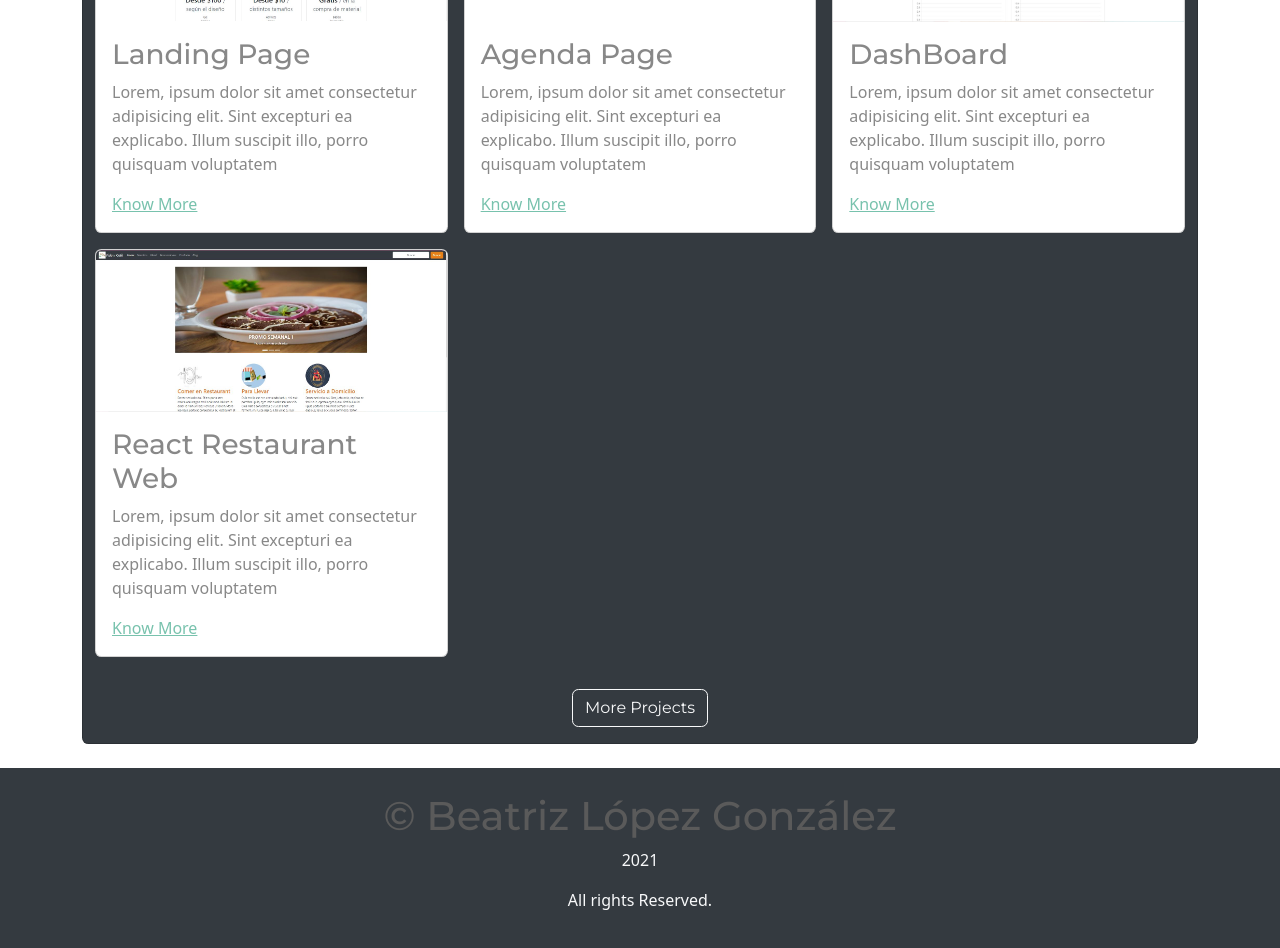
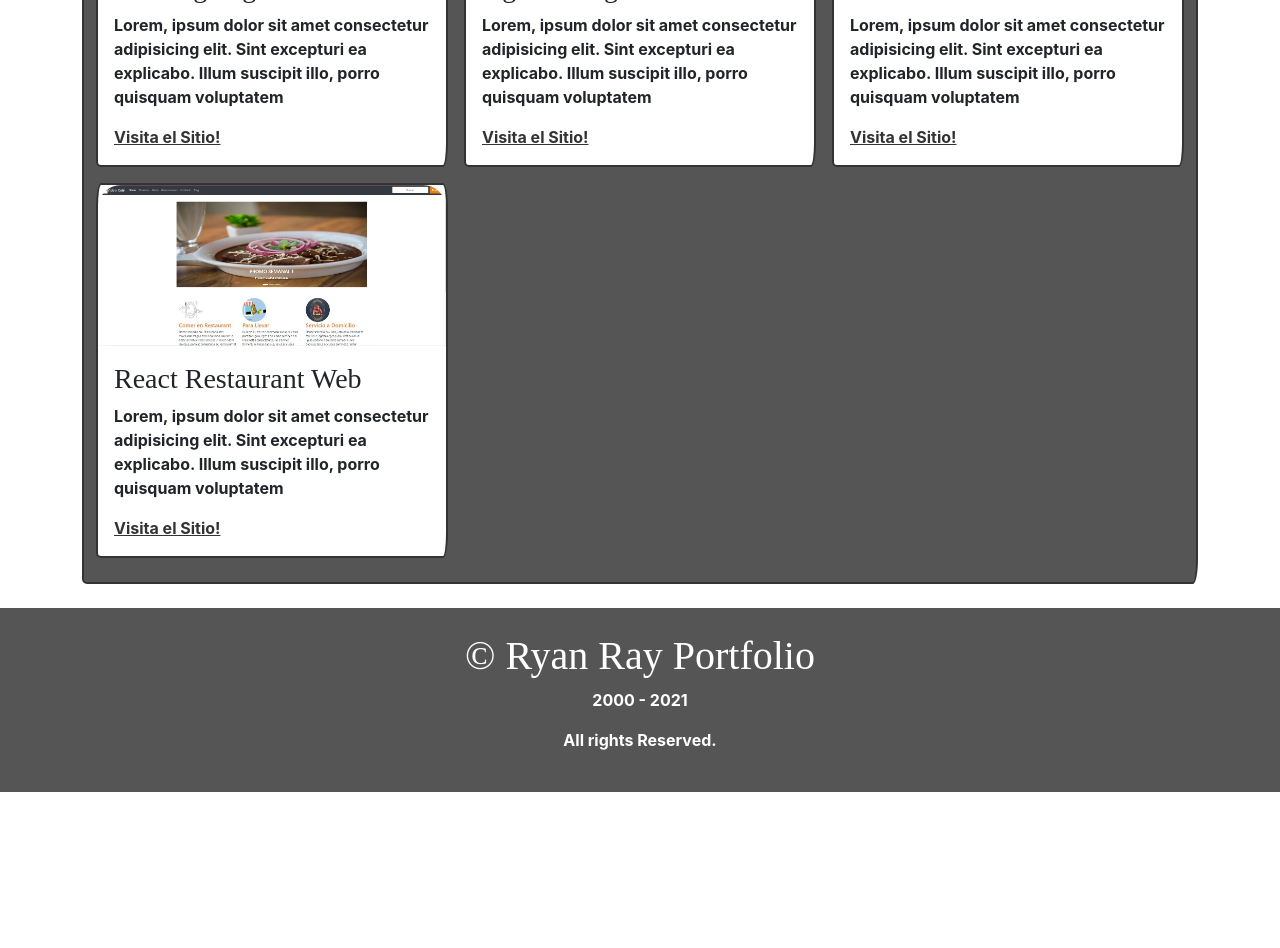
Before and after one commit to BetLopGlz/portafolio, a Next.js app: page / in a window 1280 px wide. Shown: the part 1480-2428 px from the top of the page. After the commit the page ends 2272 px from the top, so only its background shows below. Built offline with nearby package versions, Linux system fonts and the light colour scheme; a small style sheet from the web is missing; a web font is replaced by a local one.

Commit message:
adding github and links to portfolio sites

```diff
--- a/components/Layout.js
+++ b/components/Layout.js
@@ -1,16 +1,20 @@
-import { useEffect } from 'react';
-import { useRouter } from 'next/router';
-import Navbar from './NavBar';
+import { useEffect } from "react";
+import { useRouter } from "next/router";
+import Navbar from "./Navbar";
+import PropTypes from "prop-types";
 import NProgress from "nprogress";
 import nProgress from "nprogress";
+import classNames from "classnames";
 
-const Layout = ({ children }) => {
-  const router = useRouter()
+const Layout = ({ children, title, footer = true, dark = false }) => {
+  const router = useRouter();
+
   useEffect(() => {
-    const handleRouteChange = url => {
-      console.log(url)
-      NProgress.start()
-    }
+    const handleRouteChange = (url) => {
+      console.log(url);
+      NProgress.start();
+    };
+
     router.events.on("routeChangeStart", handleRouteChange);
 
     router.events.on("routeChangeComplete", () => NProgress.done());
@@ -18,22 +22,42 @@ const Layout = ({ children }) => {
     router.events.on("routeChangeError", () => nProgress.done());
 
     return () => {
-      router.events.off('routeChangeStart', handleRouteChange)
-    }
-  }, [])
+      router.events.off("routeChangeStart", handleRouteChange);
+    };
+  }, []);
+
   return (
-    <>
+    <div className={classNames({ "bg-dark": dark, "bg-light": !dark })}>
       <Navbar />
-      <main className='container py-4'>{children}</main>
+      <main className="container py-4">
+        {/* Title */}
+        {title && (
+          <h1 className={classNames("text-center", { "text-light": dark })}>
+            {title}
+          </h1>
+        )}
 
-      <footer className='bg-dark text-light text-center'>
-        <div className='container p-4'>
-          <h1>&copy; Beatriz López González</h1>
-          <p>{new Date().getFullYear()}</p>
-          <p>All rights Reserved.</p>
-        </div>
-      </footer>
-    </>
-  )
-}
-export default Layout
+        {/* Content */}
+        {children}
+      </main>
+
+      {footer && (
+        <footer className="bg-dark text-light text-center">
+          <div className="container p-4">
+            <h1>&copy; Ryan Ray Portfolio</h1>
+            <p>2000 - {new Date().getFullYear()}</p>
+            <p>All rights Reserved.</p>
+          </div>
+        </footer>
+      )}
+    </div>
+  );
+};
+
+Layout.proptypes = {
+  children: PropTypes.node,
+  title: PropTypes.string,
+  footer: PropTypes.bool,
+};
+
+export default Layout;
--- a/package.json
+++ b/package.json
@@ -13,6 +13,7 @@
     "bootswatch": "^5.1.3",
     "next": "^12.0.4",
     "nprogress": "^0.2.0",
+    "prop-types": "^15.7.2",
     "react": "^17.0.2",
     "react-dom": "^17.0.2"
   }
--- a/pages/_app.js
+++ b/pages/_app.js
@@ -1,4 +1,4 @@
-import 'bootswatch/dist/minty/bootstrap.min.css';
+import 'bootswatch/dist/sketchy/bootstrap.min.css';
 import  '../global.css';
 
 function MyApp({ Component, pageProps }) {
--- a/pages/index.js
+++ b/pages/index.js
@@ -10,7 +10,7 @@ const Index = ()=>(
         <div className="card card-body bg-secondary text-light animate__animated animate__fadeIn">
           <div className="row">
             <div className="col-md-4">
-              <img src="/Beatriz.jpg" alt="" width="300" height="300" className="img-fluid" />
+              <img src="/Beatriz.jpg" alt="" width="200" height="200" className="img-fluid" />
             </div>
             <div className="col-md-8">
               <h1>Beatriz López González</h1>
@@ -93,7 +93,7 @@ const Index = ()=>(
               <div className="col-md-12 my-2">
                 <h1 className="text-center text-light">Portafolio</h1>
               </div>
-              {projects.map(({ name, description, image }, index) => (
+              {projects.map(({ name, description, image,url }, index) => (
                 <div className="col-md-4 p-2" key={index}>
                   <div className="card h-100">
                     <div className="overflow">
@@ -106,19 +106,13 @@ const Index = ()=>(
                     <div className="card-body">
                       <h3>{name}</h3>
                       <p>{description}</p>
-                      <a href="#!">Know More</a>
+                      <a href={url}>Visita el Sitio!</a>
                     </div>
                   </div>
                 </div>
               ))}
 
-              <div className="col-md-12 mt-4">
-                <div className="text-center">
-                  <Link href="/portfolio">
-                    <a className="btn btn-outline-light">More Projects</a>
-                  </Link>
-                </div>
-              </div>
+
             </div>
           </div>
         </div>
--- a/profile.js
+++ b/profile.js
@@ -74,24 +74,29 @@ export const skills = [
       description:
         "Lorem, ipsum dolor sit amet consectetur adipisicing elit. Sint excepturi ea explicabo. Illum suscipit illo, porro quisquam voluptatem",
       image: "portfolio1.jpg",
+      url:"https://betlopglz.github.io/"
     },
     {
       name: "Agenda Page",
       description:
         "Lorem, ipsum dolor sit amet consectetur adipisicing elit. Sint excepturi ea explicabo. Illum suscipit illo, porro quisquam voluptatem",
       image: "portfolio2.jpg",
+      url:"https://betlopglz.github.io/agenda/"
     },
     {
       name: "DashBoard",
       description:
         "Lorem, ipsum dolor sit amet consectetur adipisicing elit. Sint excepturi ea explicabo. Illum suscipit illo, porro quisquam voluptatem",
       image: "portfolio3.jpg",
+      url:"https://irvingc48.github.io/dashboard/",
     },
     {
       name: "React Restaurant Web",
       description:
         "Lorem, ipsum dolor sit amet consectetur adipisicing elit. Sint excepturi ea explicabo. Illum suscipit illo, porro quisquam voluptatem",
       image: "portfolio4.jpg",
+      url:"https://pensive-fermi-555d0d.netlify.app/",
+
     },
 
   ];
```
Also changed, not shown: pages/_error.js (added, +14 -0 lines), pages/github.js (+43 -6 lines), 1 other file (tests, documents, lock files or other folders).
